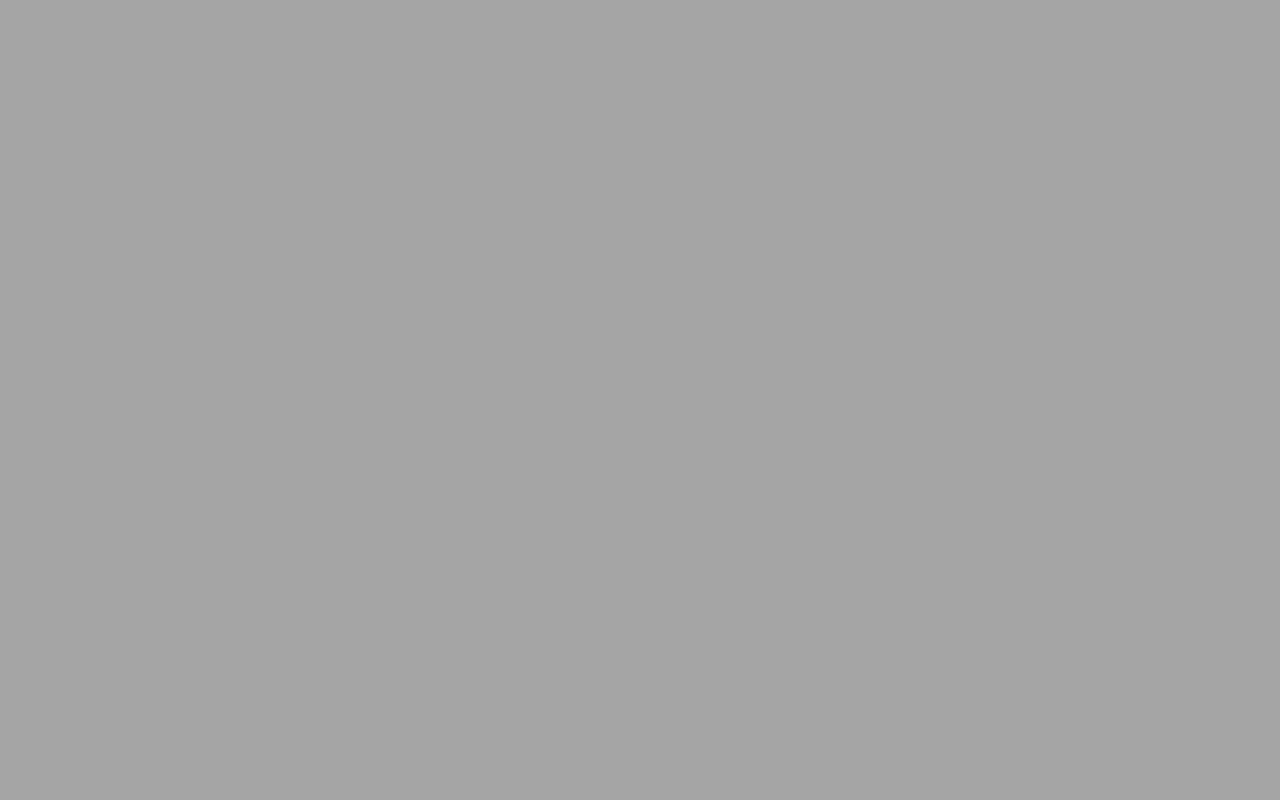
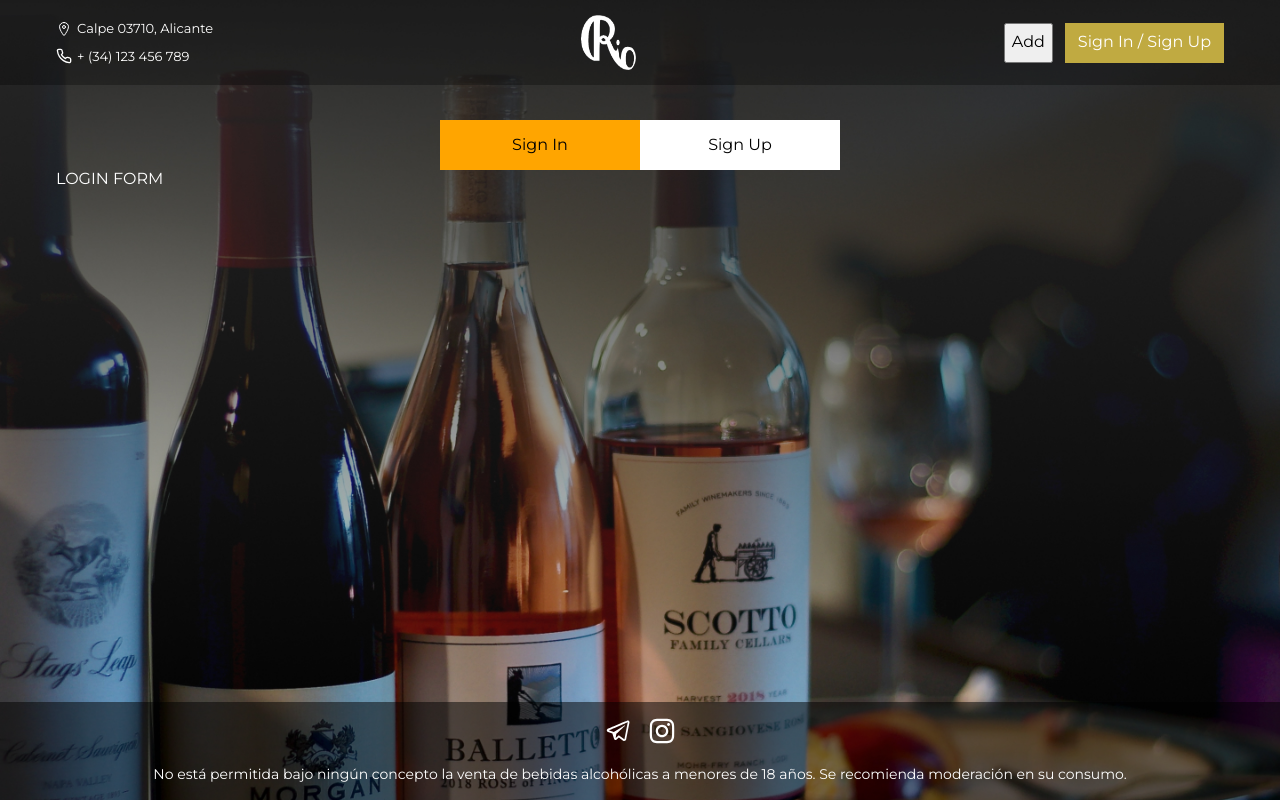
Before and after one commit to Dimzie/riovino, a React (Create React App) app: page /riovino/auth in a window 1280 px wide. Before the commit this address had no page. Built offline with nearby package versions, Linux system fonts and the light colour scheme.

Commit message:
added authPage

```diff
--- a/src/components/App.jsx
+++ b/src/components/App.jsx
@@ -5,6 +5,7 @@
 import DestiladosCatalogPage from 'pages/DestiladosCatalogPage/DestiladosCatalogPage';
 import EspumososCatalogPage from 'pages/EspumososCatalogPage/EspumososCatalogPage';
 import TypePage from 'pages/TypePage/TypePage';
+import Authpage from 'pages/AuthPage/Authpage';
 // import { useEffect } from 'react';
 
 export const App = () => {
@@ -27,6 +28,7 @@
       <Routes>
         <Route path="/" element={<SharedLayout />}>
           <Route index element={<MainCatalogPage />} />
+          <Route path="/auth" element={<Authpage />} />
           <Route path="/vinos" element={<VinosCatalogPage />} />
           <Route path="/espumosos" element={<EspumososCatalogPage />} />
           <Route path="/destilados" element={<DestiladosCatalogPage />} />
--- a/src/components/Header/Header.jsx
+++ b/src/components/Header/Header.jsx
@@ -9,8 +9,9 @@
   LogoImgContainer,
   HeaderWrapper,
   HeaderBtnList,
-  LogInBtn,
-  SignUpBtn,
+  // LogInBtn,
+  // SignUpBtn,
+  AuthBtn,
 } from './Header.styled';
 import Container from 'components/GlobalContainer/GlobalContainer';
 import { LocationIcon, PhoneIcon } from 'helpers/Icons/Icons.styled';
@@ -21,10 +22,13 @@
 import Modal from 'components/Modal/Modal';
 import AddProductForm from 'components/AddProductForm/AddProductForm';
 import { useState } from 'react';
+import { useAuth } from '../../hooks/useAuth';
 
 const Header = () => {
   const [isModalOpen, setIsModalOpen] = useState(false);
   const { isProductsLoading } = useProducts();
+
+  const { user, isLoggedIn } = useAuth();
 
   const toggleModal = () => {
     setIsModalOpen(!isModalOpen);
@@ -65,8 +69,13 @@
                 <AddProductForm onCloseModal={toggleModal} />
               </Modal>
             )}
-            <LogInBtn type="button">Log In</LogInBtn>
-            <SignUpBtn type="button">Sign Up</SignUpBtn>
+            {isLoggedIn ? (
+              <p>{user.email}</p>
+            ) : (
+              <AuthBtn to={'/auth'}>Sign In / Sign Up</AuthBtn>
+            )}
+            {/* <LogInBtn type="button">Log In</LogInBtn>
+            <SignUpBtn type="button">Sign Up</SignUpBtn> */}
           </HeaderBtnList>
           <BurgerMenu />
         </HeaderWrapper>
--- a/src/components/Header/Header.styled.js
+++ b/src/components/Header/Header.styled.js
@@ -1,3 +1,4 @@
+import { Link } from 'react-router-dom';
 import styled from 'styled-components';
 
 export const HeaderSection = styled.header`
@@ -112,3 +113,23 @@
     background-color: #ffffff;
   }
 `;
+
+export const AuthBtn = styled(Link)`
+  display: flex;
+  justify-content: center;
+  align-items: center;
+  border: 1px solid #c0aa41;
+  background-color: #c0aa41;
+  color: #ffffff;
+  padding: 0px 12px;
+  cursor: pointer;
+  transition: color 100ms ease-in, border-color 100ms ease-in,
+    background-color 100ms ease-in;
+
+  &:hover,
+  &:focus {
+    color: #c0aa41;
+    border-color: #c0aa41;
+    background-color: #ffffff;
+  }
+`;
--- a/src/hooks/useAuth.js
+++ b/src/hooks/useAuth.js
@@ -6,7 +6,7 @@
   selectRioAccessToken,
   selectUser,
   selectUserError,
-} from 'redux/auth/selectors';
+} from '../redux/auth/selectors';
 
 export const useAuth = () => {
   const user = useSelector(selectUser);
--- /dev/null
+++ b/src/pages/AuthPage/Authpage.jsx
@@ -0,0 +1,31 @@
+import { Section } from 'pages/Common.styled';
+import React, { useState } from 'react';
+import { Background, Btn, BtnWrapper } from './Authpage.styled';
+
+const Authpage = () => {
+  const [activeBtn, setActiveBtn] = useState('in');
+
+  const handleClickSignIn = () => {
+    setActiveBtn('in');
+  };
+  const handleClickSignUp = () => {
+    setActiveBtn('up');
+  };
+  return (
+    <Section>
+      <BtnWrapper>
+        <Background $activeBtn={activeBtn} />
+        <Btn $activeBtn={activeBtn} onClick={handleClickSignIn}>
+          Sign In
+        </Btn>
+        <Btn $activeBtn={activeBtn} onClick={handleClickSignUp}>
+          Sign Up
+        </Btn>
+      </BtnWrapper>
+
+      {activeBtn === 'in' ? <p>LOGIN FORM</p> : <p>REGISTER FORM</p>}
+    </Section>
+  );
+};
+
+export default Authpage;
--- /dev/null
+++ b/src/pages/AuthPage/Authpage.styled.js
@@ -0,0 +1,44 @@
+import styled from 'styled-components';
+
+export const BtnWrapper = styled.div`
+  position: relative;
+  margin: 0 auto;
+  display: flex;
+  width: 400px;
+  justify-content: center;
+  align-items: center;
+  background-color: white;
+`;
+
+export const Btn = styled.button`
+  display: flex;
+  justify-content: center;
+  align-items: center;
+  width: 200px;
+  height: 50px;
+  border: none;
+  cursor: pointer;
+  z-index: 2;
+  background-color: transparent;
+  transition: all 250ms ease;
+
+  &:hover,
+  &:focus {
+    box-shadow: rgba(50, 50, 93, 0.25) 0px 30px 60px -12px inset,
+      rgba(0, 0, 0, 0.3) 0px 18px 36px -18px inset;
+  }
+`;
+
+export const Background = styled.div`
+  position: absolute;
+  top: 0;
+  ${({ $activeBtn }) =>
+    $activeBtn === 'in'
+      ? 'transform: translateX(-50%)'
+      : 'transform: translateX(50%)'};
+  width: 200px;
+  height: 50px;
+  background-color: orange;
+
+  transition: transform 250ms ease;
+`;
```
